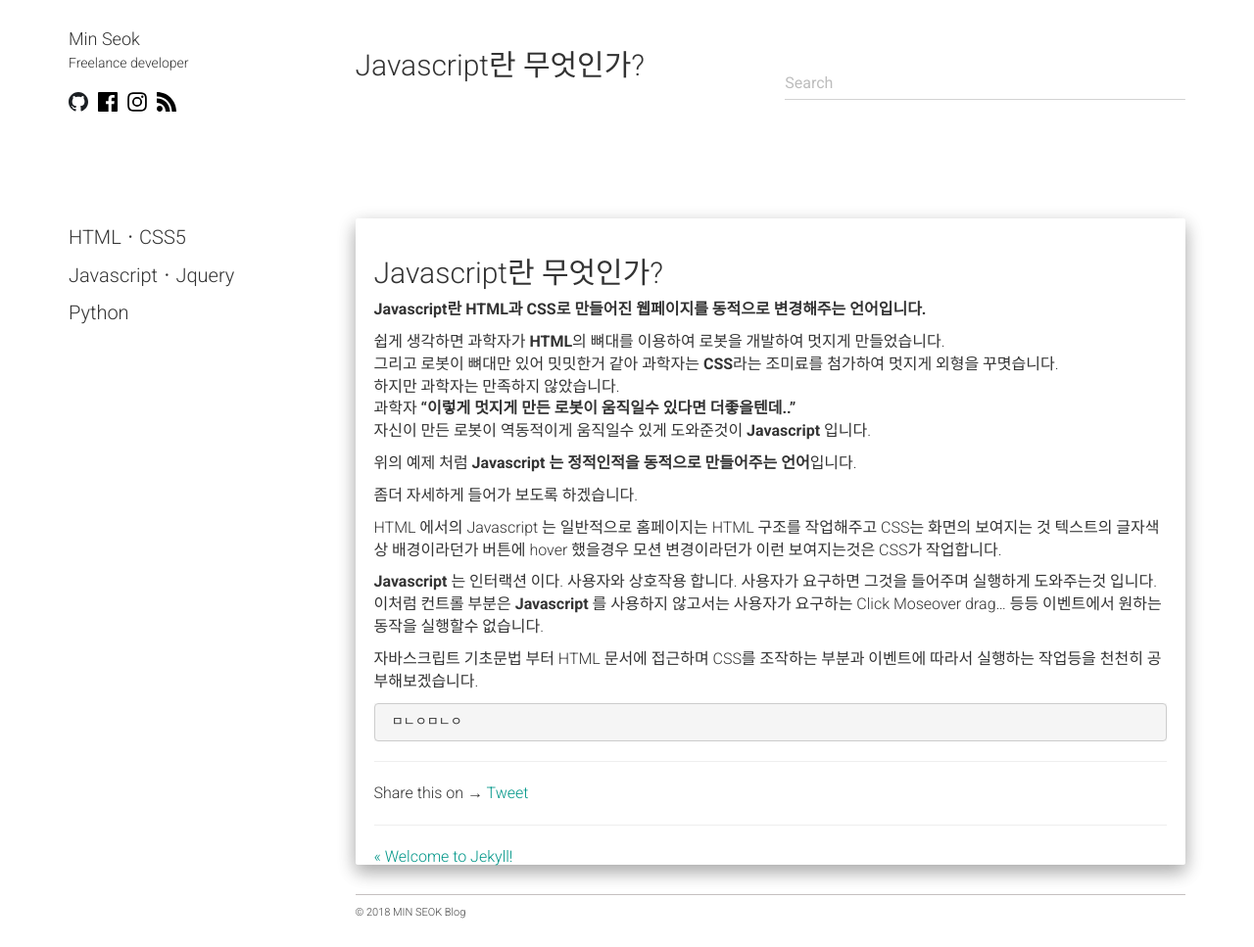
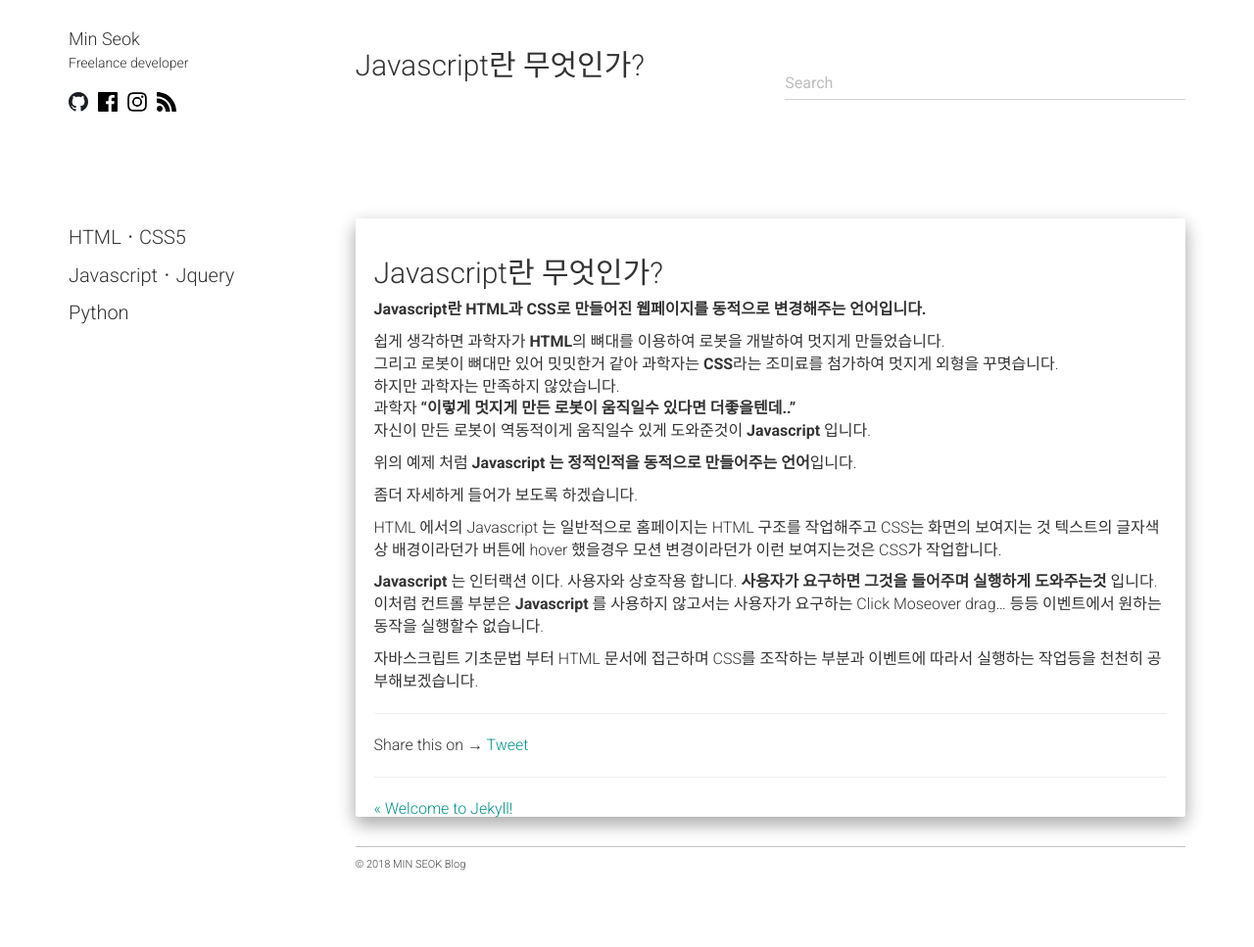
Before and after one commit to alalstjr/promote.github.io, a Jekyll site: the page built from _posts/2018-08-21-Javascript란 무엇인가?.md, in a window 1280 px wide. Shown: the whole page at 98% size. Built offline with Jekyll 4.4.1, drawn with Linux system fonts in a browser that asks for light colours; nearby versions of some CDN libraries; our own code applies the rules of GitHub Pages for plain Markdown files; comment, search, counter and statistics services are not loaded; after the commit the page ends 918 px from its top, so only the background shows below that.

Commit message:
Update 2018-08-21-Javascript란 무엇인가?.md

```diff
--- a/_posts/2018-08-21-Javascript란 무엇인가?.md
+++ b/_posts/2018-08-21-Javascript란 무엇인가?.md
@@ -17,10 +17,8 @@ HTML 에서의 Javascript 는 일반적으로 홈페이지는 HTML 구조를 작
 텍스트의 글자색상 배경이라던가 버튼에 hover 했을경우 모션 변경이라던가 이런 보여지는것은 CSS가 작업합니다.
 
 <strong>Javascript</strong> 는 인터랙션 이다.
-사용자와 상호작용 합니다. 사용자가 요구하면 그것을 들어주며 실행하게 도와주는것 입니다.
+사용자와 상호작용 합니다. <strong>사용자가 요구하면 그것을 들어주며 실행하게 도와주는것</strong> 입니다.
 이처럼 컨트롤 부분은 <strong>Javascript</strong> 를 사용하지 않고서는 사용자가 요구하는 Click Moseover drag... 등등
 이벤트에서 원하는 동작을 실행할수 없습니다.
 
 자바스크립트 기초문법 부터 HTML 문서에 접근하며 CSS를 조작하는 부분과 이벤트에 따라서 실행하는 작업등을 천천히 공부해보겠습니다.
-
-{% highlight ruby %} ㅁㄴㅇㅁㄴㅇ {% endhighlight %}
```
